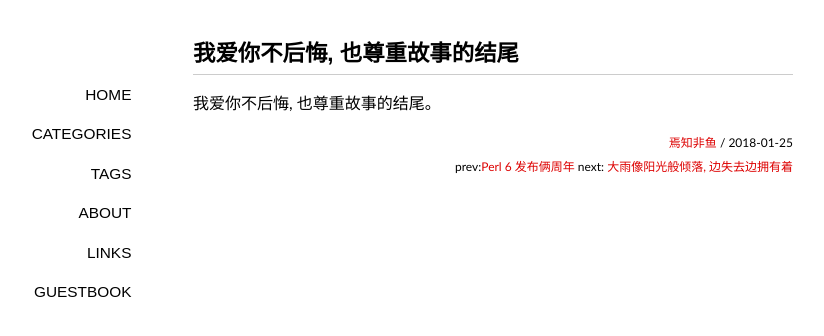
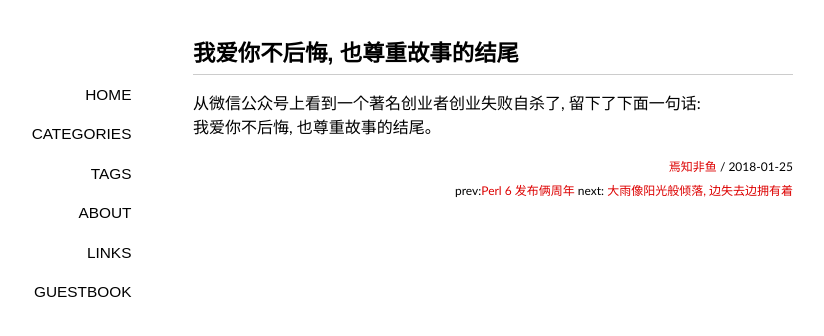
Before and after one commit to ohmyfish/ohmyfish.github.io, a Jekyll site: the page built from _posts/2018-01-25-我爱你不后悔.md, in a window 1280 px wide. Shown: the top 336 px of the page, without its empty margins (147-971 px from the left). Built offline with Jekyll 4.4.1, drawn with Linux system fonts in a browser that asks for light colours; some web fonts are replaced; comment, search, counter and statistics services are not loaded.

Commit message:
默写旧时光

```diff
--- a/_posts/2018-01-25-我爱你不后悔.md
+++ b/_posts/2018-01-25-我爱你不后悔.md
@@ -5,4 +5,5 @@ categories: [默写旧时光]
 tags: [旧时光]
 ---
 
+从微信公众号上看到一个著名创业者创业失败自杀了, 留下了下面一句话:
 我爱你不后悔, 也尊重故事的结尾。
```
Also changed, not shown: _posts/2018-01-26-大雨像阳光般倾落.md (+2 -0 lines).
